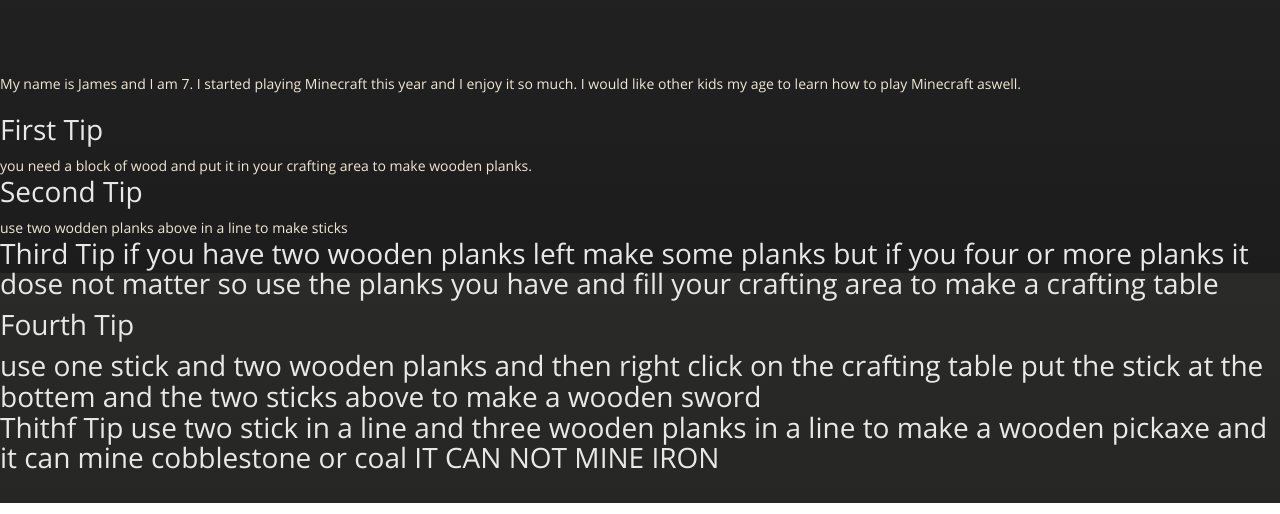
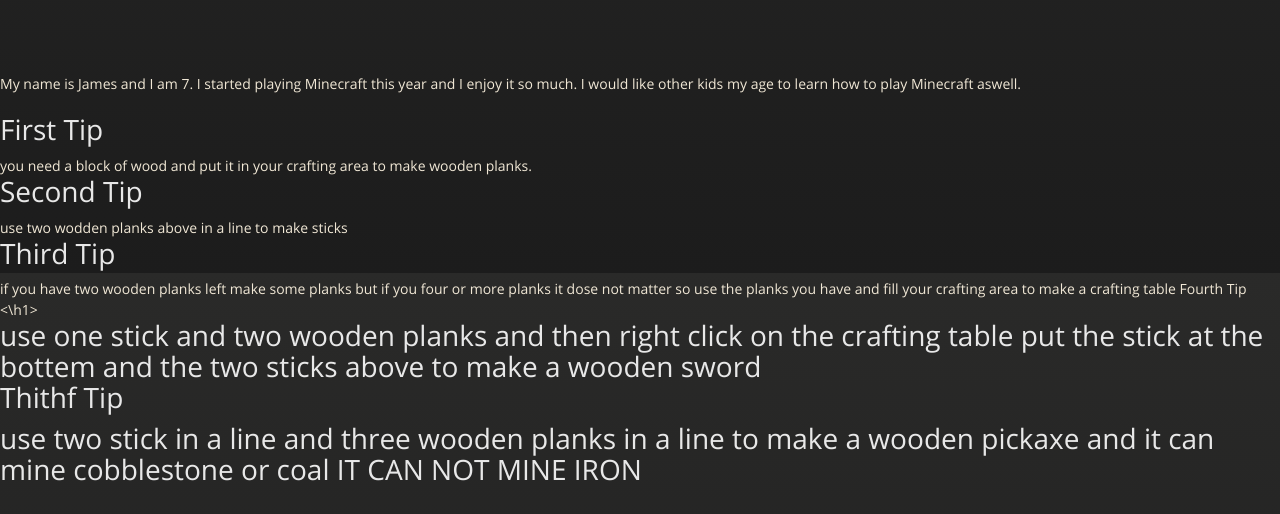
Before and after one commit to badboyjames/badboyjames.github.io, a plain HTML site: page index.html in a window 1280 px wide. Shown: the part 527-1041 px from the top of the page. Drawn offline with nearby package versions, Linux system fonts and the light colour scheme.

Commit message:
Update index.html

```diff
--- a/index.html
+++ b/index.html
@@ -52,20 +52,20 @@ I started playing Minecraft this year and I enjoy it so much. I would like other
       you need a block of wood and put it in your crafting area to make wooden planks.
 
       <h1>
-        Second Tip
+        Second Tip </h1>
       </h1>
 
       use two wodden planks above in a line to make sticks
       <h1>
-        Third Tip
+        Third Tip </h1>
       if you have two wooden planks left make some planks but if you four or more planks it dose not matter so use the planks you have and fill your crafting area to make a crafting table
-      <h1>
-        Fourth Tip
+
+        Fourth Tip <\h1>
         <h1>
            use one stick and two wooden planks and then right click on the crafting table put the stick at the bottem and the two sticks above to make a wooden sword
            <div>
              <h1>
-               Thithf Tip
+               Thithf Tip</h1>
                use two stick in a line  and three wooden planks in a line to make a wooden pickaxe and it can mine cobblestone or coal IT CAN NOT MINE IRON
              </h1>
            </div>
```
